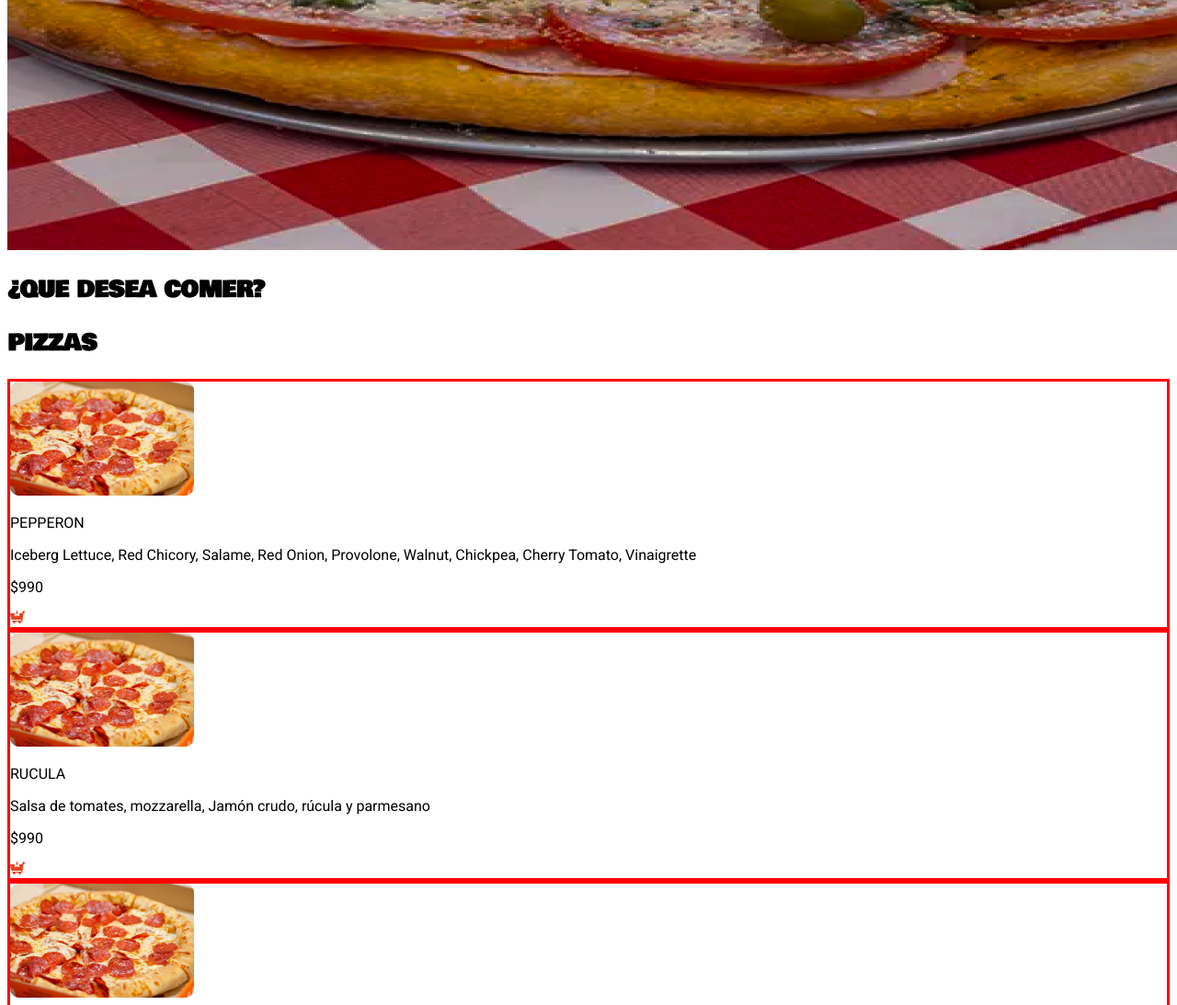
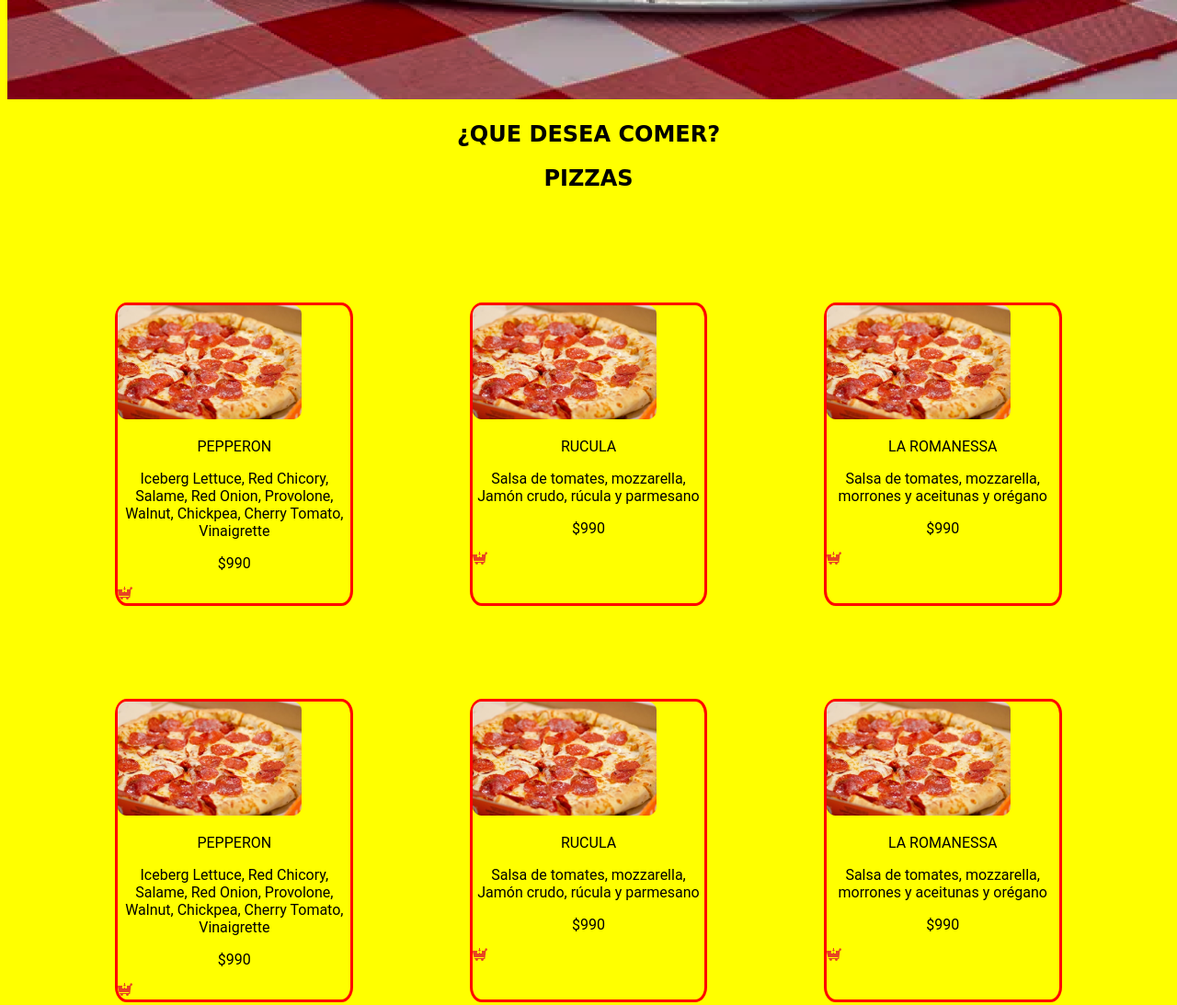
Before and after one commit to dolores91/IDforIdeas, a plain HTML site: page index.html in a window 1280 px wide. Shown: the part 700-1793 px from the top of the page at 92% size. Drawn offline with Linux system fonts and the light colour scheme; files whose address does not match are found by name.

Commit message:
2 commit

```diff
--- a/css/estilos.css
+++ b/css/estilos.css
@@ -1,10 +1,70 @@
+:root{
+    box-sizing: border-box;
+    margin: 0;
+    padding: 0;
+}
+a{
+    text-decoration: none;
+}
+ul{
+    list-style-type: none;
+}
+
+
 @import url('https://fonts.googleapis.com/css2?family=Bowlby+One&family=Luckiest+Guy&family=Roboto:wght@400;500&display=swap');
+
+p {font-family: 'Roboto', sans-serif;
+text-align: center;}
+
+h2 {font-family: 'Bowlby One', cursive;
+text-align: center;}
+
+h1{font-family: 'Luckiest Guy', cursive;
+text-align: center}
+
+
+.header{
+    display: flex;
+}
+
+.content { border-color:red;
+border-style: solid;
+border-radius: 5%;
+width: 20%;
+margin-top: 8%;
+
+}
+
+.container {
+    display: flex;
+    flex-wrap: wrap;
+gap: 10%;
+justify-content: center;
+}
 
 
 
-.content { border-color:red;
-border-style: solid;}
-
-p {font-family: 'Roboto', sans-serif;}
-h2 {font-family: 'Bowlby One', cursive;}
-h1{font-family: 'Luckiest Guy', cursive;}
+/*-----Smartphones más pequeños ---*/
+@media screen and (max-width: 480px) {
+    body{
+        background-color: blue;
+    }
+}
+/*-----Smartphones más grandes y tablets  ---*/
+@media screen and (min-width: 481px) and (max-width: 768px) {
+    body{
+        background-color: red;
+    }
+}
+/*-----Laptops, tablets grandes en su modo apaisado y pequeñas computadoras de escritorio  ---*/
+@media screen and (min-width: 769px) and (max-width: 1279px) {
+    body{
+        background-color: aqua;
+    }
+}
+/*--Computadoras de escritorio más grande y monitores --*/
+@media screen and (min-width: 1280px) {
+    body{
+        background-color: yellow;
+    }
+}
--- a/index.html
+++ b/index.html
@@ -7,12 +7,13 @@
     <title>Pizzeria</title>
     <link href="css/estilos.css" rel="stylesheet">
 </head>
-<div>
+<div class="header">
 <img src="/Pizzeria/assets/Rectangle 97.svg" alt="logo">
 <h1>DON REMOLO</h1>
 <a href="https://www.facebook.com"><img src="assets/Facebook.png" alt="fb"></a>
 <a href="https://www.instagram.com"><img src="assets/instagram.png" alt=""></a>
 </div>
+<div class="hero"></div>
 <img src="assets/Rectangle 91.png" alt="hero">
 <body>
    <header>
@@ -23,12 +24,13 @@
    <main>
        <h2>¿QUE DESEA COMER?</h2>
        <h2>PIZZAS</h2>
+       <div class="container">
         <div class="content">
             <img src="assets/pizza-desktop-1.png" alt="pizza1">
             <p class="tipo">PEPPERON</p>
             <P class="descripcion">Iceberg Lettuce, Red Chicory, Salame, Red Onion, Provolone, Walnut, Chickpea, Cherry Tomato, Vinaigrette</P>
             <p class="tipo">$990</p>
-            <img src="assets/carrito.png" alt="carrito">
+            <img class="carrito" src="assets/carrito.png" alt="carrito">
         </div>
         <div class="content">
             <img src="assets/pizza-desktop-1.png" alt="pizza1">
@@ -57,6 +59,7 @@
             <P class="descripcion">Salsa de tomates, mozzarella, Jamón crudo, rúcula y parmesano </P>
             <p class="tipo">$990</p>
             <img src="assets/carrito.png" alt="carrito">
+        </div>
             <div class="content">
                 <img src="assets/pizza-desktop-1.png" alt="pizza1">
                 <p class="tipo">LA ROMANESSA</p>
@@ -64,6 +67,7 @@
                 <p class="tipo">$990</p>
                 <img src="assets/carrito.png" alt="carrito">
             </div>
+
         </div>
        </section>
 
```
Also changed, not shown: 1 other file.
